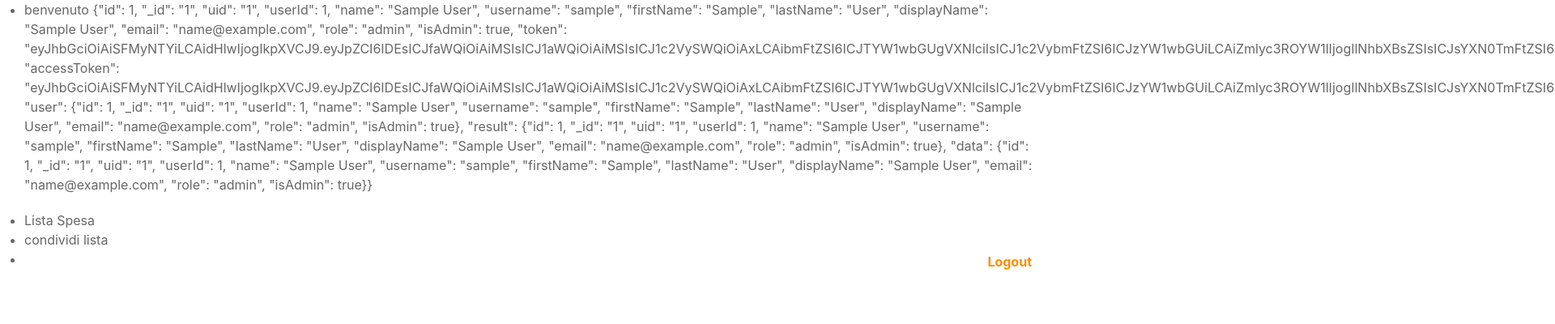
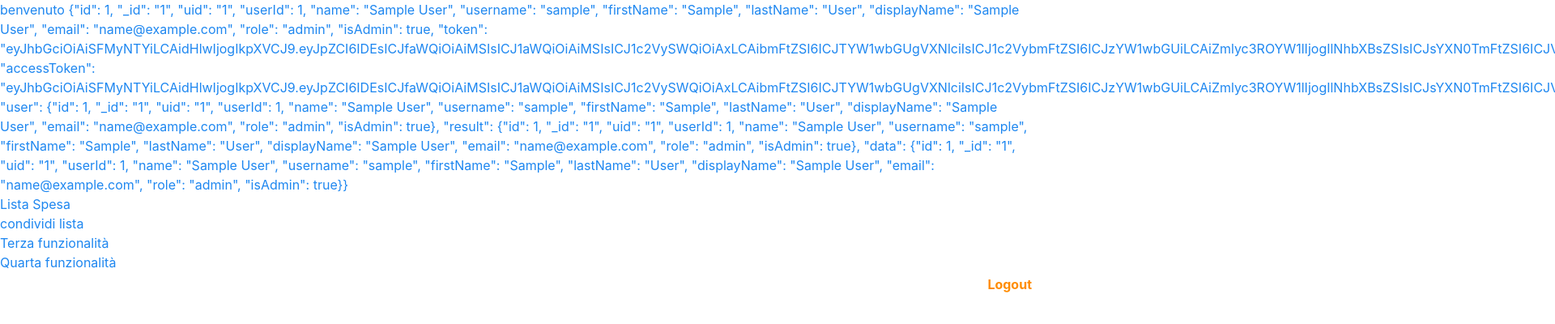
Before and after one commit to marco-bertelli/FaiSpesa, an Angular app in the folder faiSpesa/: page /funzionalita in a window 1280 px wide. Shown: the top 400 px of the page at 81% size, 1920 px wide, since content can reach past the window. Built offline with nearby package versions, Linux system fonts and the light colour scheme; sample sign-in values are in the browser's storage.

Commit message:
HTML funzionalità aggiornato

```diff
--- a/faiSpesa/src/app/funzionalita/funzionalita.component.html
+++ b/faiSpesa/src/app/funzionalita/funzionalita.component.html
@@ -1,10 +1,23 @@
-<div class="nav">
-    <ul>
-        <li><p>benvenuto {{utente}}</p></li>
-        <li routerLink="/lista" routerLinkActive="active">Lista Spesa</li>
-        <li routerLink="/condividi" routerLinkActive="active">condividi lista</li>
+<div class="body">
+    <div id="left"></div>
+    <div id="#top">
+      <a>benvenuto {{utente}}</a>
+    </div>
+    <div id="sx-top">
+      <a routerLink="/lista" routerLinkActive="active">Lista Spesa</a>
+    </div>
+    <div id="dx-top">
+      <a routerLink="/condividi" routerLinkActive="active">condividi lista</a>
+    </div>
+    <div id="sx-bottom">
+      <a>Terza funzionalità</a>
+    </div>
+    <div id="dx-bottom">
+      <a>Quarta funzionalità</a>
+    </div>
+    <div id="right"></div>
+
 
         <!-- in caso funzionalità admin <li *ngIf="admin()" routerLink="/modifica" routerLinkActive="active">Modifica</li> -->
-        <li><app-logout></app-logout></li>
-    </ul>
+        <a><app-logout></app-logout></a>
 </div>
```
